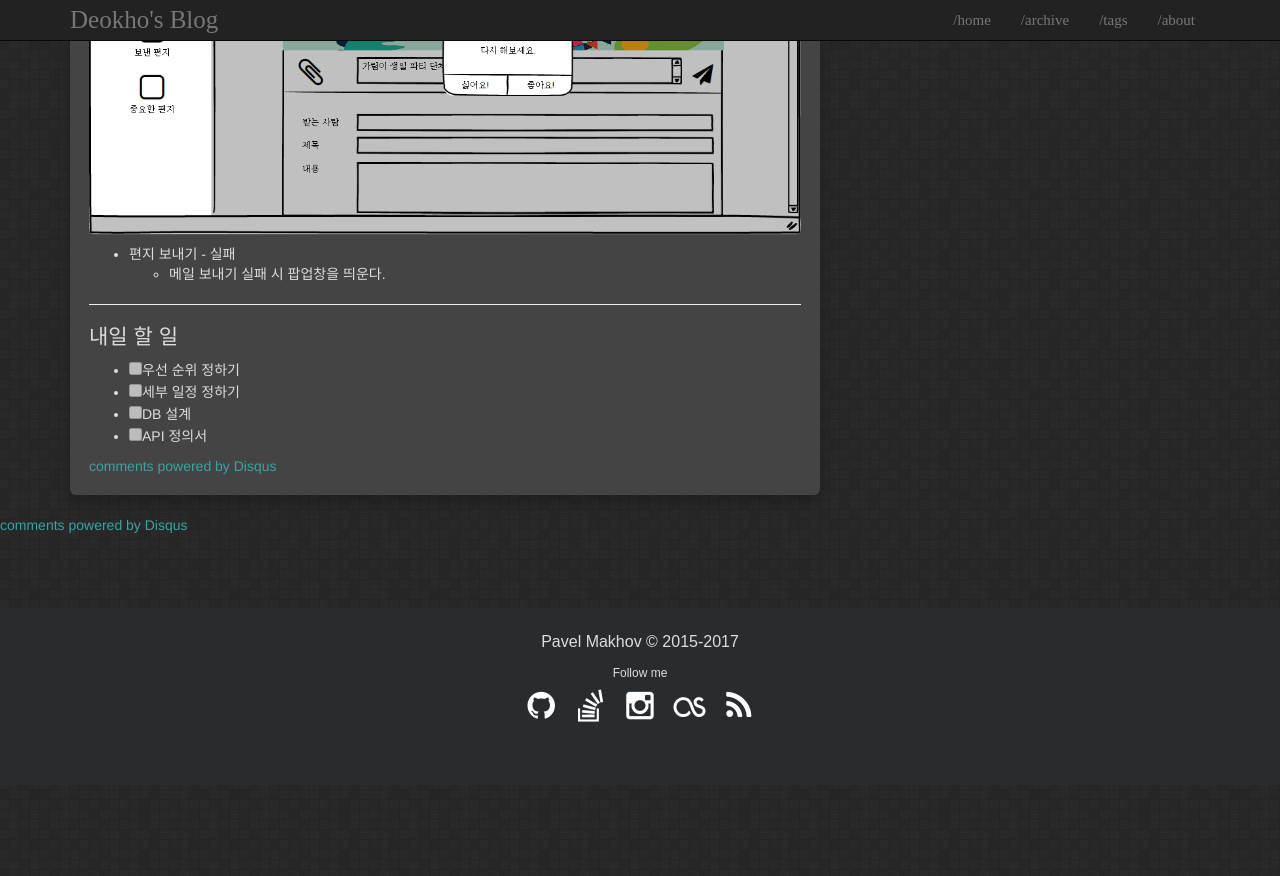
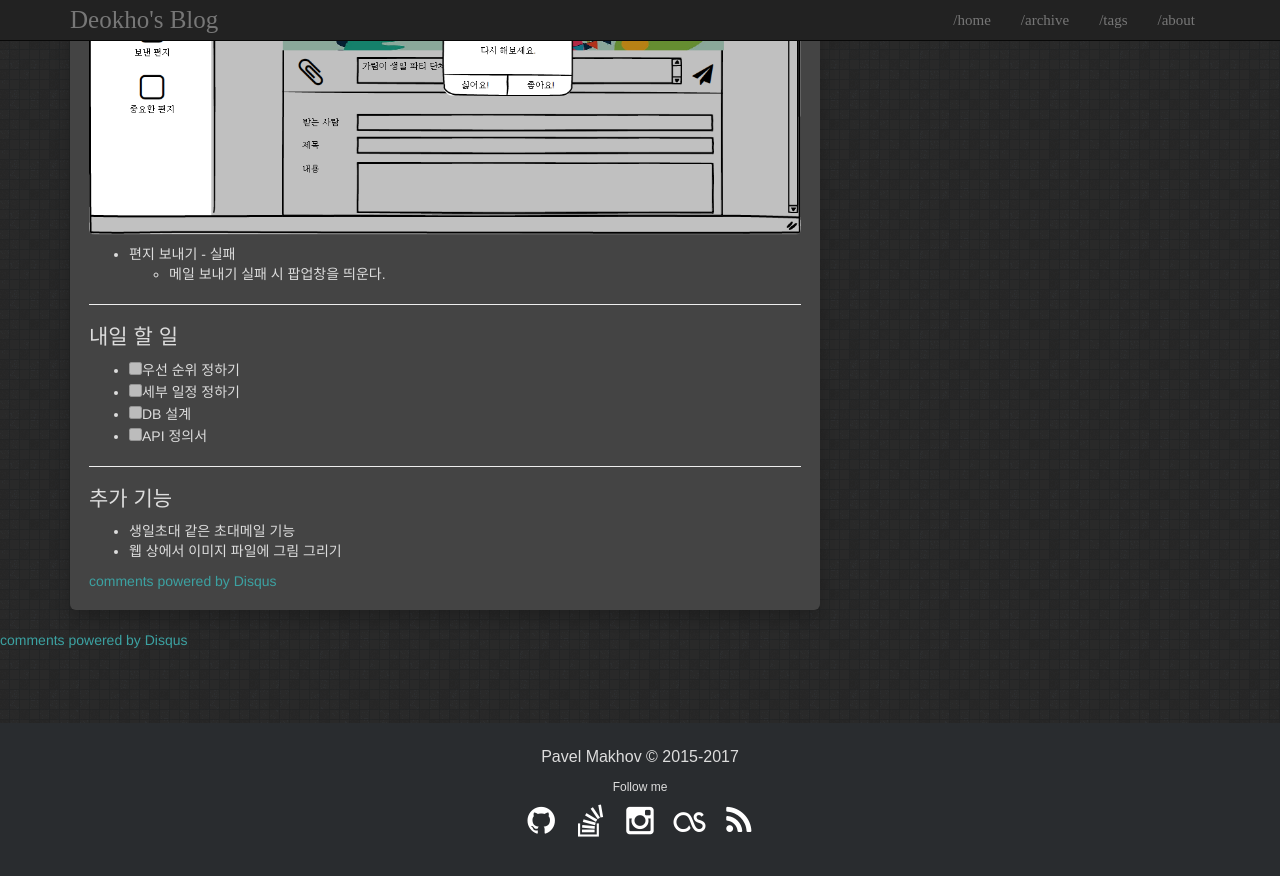
Before and after one commit to LeeDeokho/LeeDeokHo.github.io, a Jekyll site: the page built from _posts/2018-01-11-proceeding.md, in a window 1280 px wide and 900 px high, scrolled down 8381 px. Shown: the top 876 px of the window. Built offline with Jekyll 4.4.1, drawn with Linux system fonts in a browser that asks for light colours; comment, search, counter and statistics services are not loaded; before the commit the page ends 9166 px from its top, so only the background shows below that.

Commit message:
add plusFunction at 01-11-proceeding

```diff
--- a/_posts/2018-01-11-proceeding.md
+++ b/_posts/2018-01-11-proceeding.md
@@ -158,3 +158,8 @@ comments: true
 - [ ] 세부 일정 정하기
 - [ ] DB 설계
 - [ ] API 정의서
+
+---
+## 추가 기능
+* 생일초대 같은 초대메일 기능
+* 웹 상에서 이미지 파일에 그림 그리기
```
